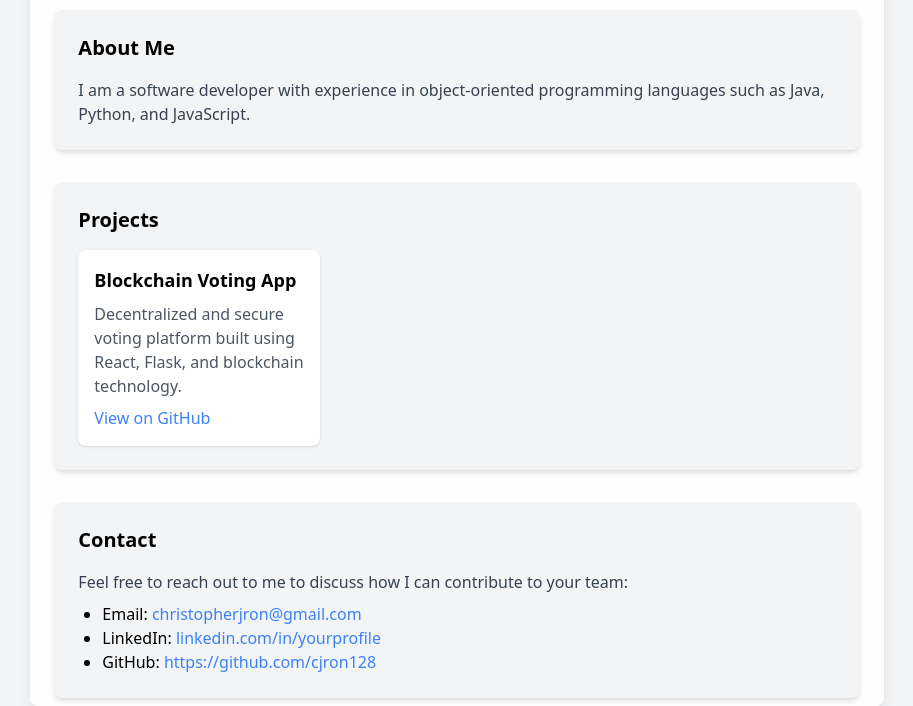
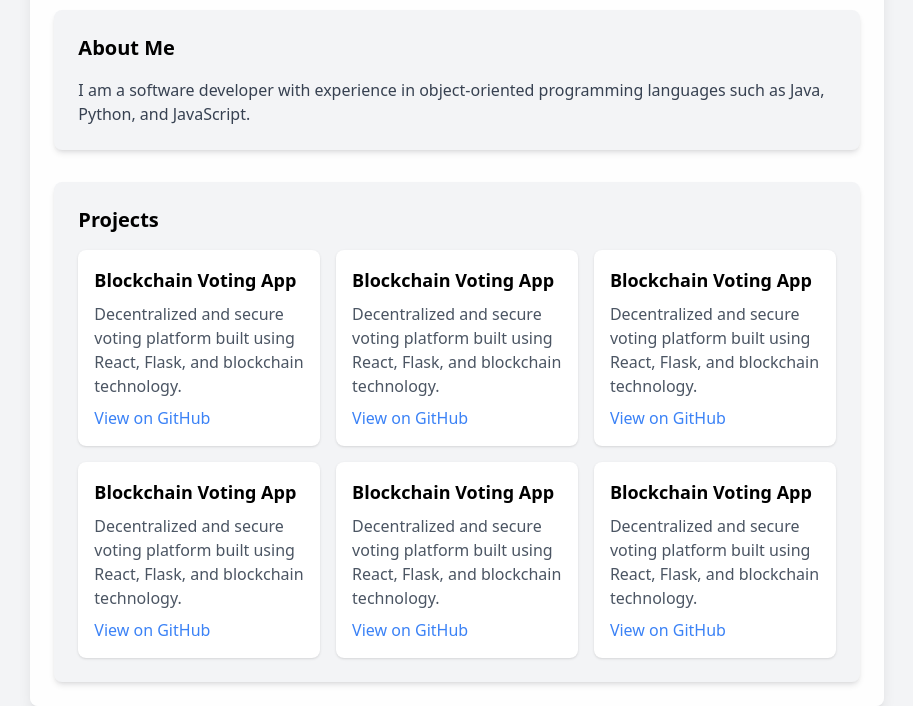
Before and after one commit to cjron128/portfolio-website, a website: page index.html in a window 1280 px wide. Shown: the part 94-800 px from the top of the page, without its empty margins (183-1096 px from the left). Drawn offline with nearby package versions, Linux system fonts and the light colour scheme.

Commit message:
minor layout changes

```diff
--- a/index.html
+++ b/index.html
@@ -40,6 +40,36 @@
                         <p class="text-gray-600">Decentralized and secure voting platform built using React, Flask, and blockchain technology.</p>
                         <a href="https://github.com/cjron128/blockchain-voting-app" target="_blank" class="text-blue-500 hover:underline mt-2 inline-block">View on GitHub</a>
                     </div>
+                    <!-- Project Card -->
+                    <div class="bg-white p-4 rounded-lg shadow hover:shadow-lg transition">
+                        <h3 class="font-bold text-lg mb-2">Blockchain Voting App</h3>
+                        <p class="text-gray-600">Decentralized and secure voting platform built using React, Flask, and blockchain technology.</p>
+                        <a href="https://github.com/cjron128/blockchain-voting-app" target="_blank" class="text-blue-500 hover:underline mt-2 inline-block">View on GitHub</a>
+                    </div>
+                    <!-- Project Card -->
+                    <div class="bg-white p-4 rounded-lg shadow hover:shadow-lg transition">
+                        <h3 class="font-bold text-lg mb-2">Blockchain Voting App</h3>
+                        <p class="text-gray-600">Decentralized and secure voting platform built using React, Flask, and blockchain technology.</p>
+                        <a href="https://github.com/cjron128/blockchain-voting-app" target="_blank" class="text-blue-500 hover:underline mt-2 inline-block">View on GitHub</a>
+                    </div>
+                    <!-- Project Card -->
+                    <div class="bg-white p-4 rounded-lg shadow hover:shadow-lg transition">
+                        <h3 class="font-bold text-lg mb-2">Blockchain Voting App</h3>
+                        <p class="text-gray-600">Decentralized and secure voting platform built using React, Flask, and blockchain technology.</p>
+                        <a href="https://github.com/cjron128/blockchain-voting-app" target="_blank" class="text-blue-500 hover:underline mt-2 inline-block">View on GitHub</a>
+                    </div>
+                    <!-- Project Card -->
+                    <div class="bg-white p-4 rounded-lg shadow hover:shadow-lg transition">
+                        <h3 class="font-bold text-lg mb-2">Blockchain Voting App</h3>
+                        <p class="text-gray-600">Decentralized and secure voting platform built using React, Flask, and blockchain technology.</p>
+                        <a href="https://github.com/cjron128/blockchain-voting-app" target="_blank" class="text-blue-500 hover:underline mt-2 inline-block">View on GitHub</a>
+                    </div>
+                    <!-- Project Card -->
+                    <div class="bg-white p-4 rounded-lg shadow hover:shadow-lg transition">
+                        <h3 class="font-bold text-lg mb-2">Blockchain Voting App</h3>
+                        <p class="text-gray-600">Decentralized and secure voting platform built using React, Flask, and blockchain technology.</p>
+                        <a href="https://github.com/cjron128/blockchain-voting-app" target="_blank" class="text-blue-500 hover:underline mt-2 inline-block">View on GitHub</a>
+                    </div>
                 </div>
             </section>
 
@@ -49,7 +79,7 @@
                 <p class="text-gray-700">Feel free to reach out to me to discuss how I can contribute to your team:</p>
                 <ul class="list-disc ml-6 mt-2">
                     <li>Email: <a href="mailto:christopherjron@gmail.com" class="text-blue-500 hover:underline">christopherjron@gmail.com</a></li>
-                    <li>LinkedIn: <a href="https://linkedin.com/in/yourprofile" target="_blank" class="text-blue-500 hover:underline">linkedin.com/in/yourprofile</a></li>
+                    <li>LinkedIn: <a href="https://linkedin.com/in/chrisron" target="_blank" class="text-blue-500 hover:underline">linkedin.com/in/chrisron</a></li>
                     <li>GitHub: <a href="https://github.com/cjron128" target="_blank" class="text-blue-500 hover:underline">https://github.com/cjron128</a></li>
                 </ul>
             </section>
```
